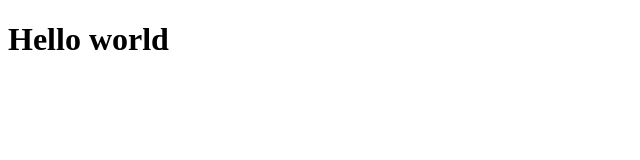
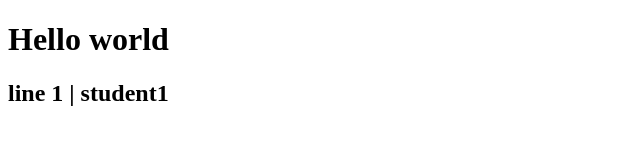
Before and after one commit to shruti7171/test_branching, a plain HTML site: page index.html in a window 1280 px wide. Shown: the whole page, without its empty margins (0-640 px from the left). Drawn offline with Linux system fonts and the light colour scheme.

Commit message:
s1 - modified

```diff
--- a/index.html
+++ b/index.html
@@ -7,5 +7,6 @@
 </head>
 <body>
     <h1>Hello world</h1>
+    <h2>line 1 | student1</h2>
 </body>
 </html>
```
